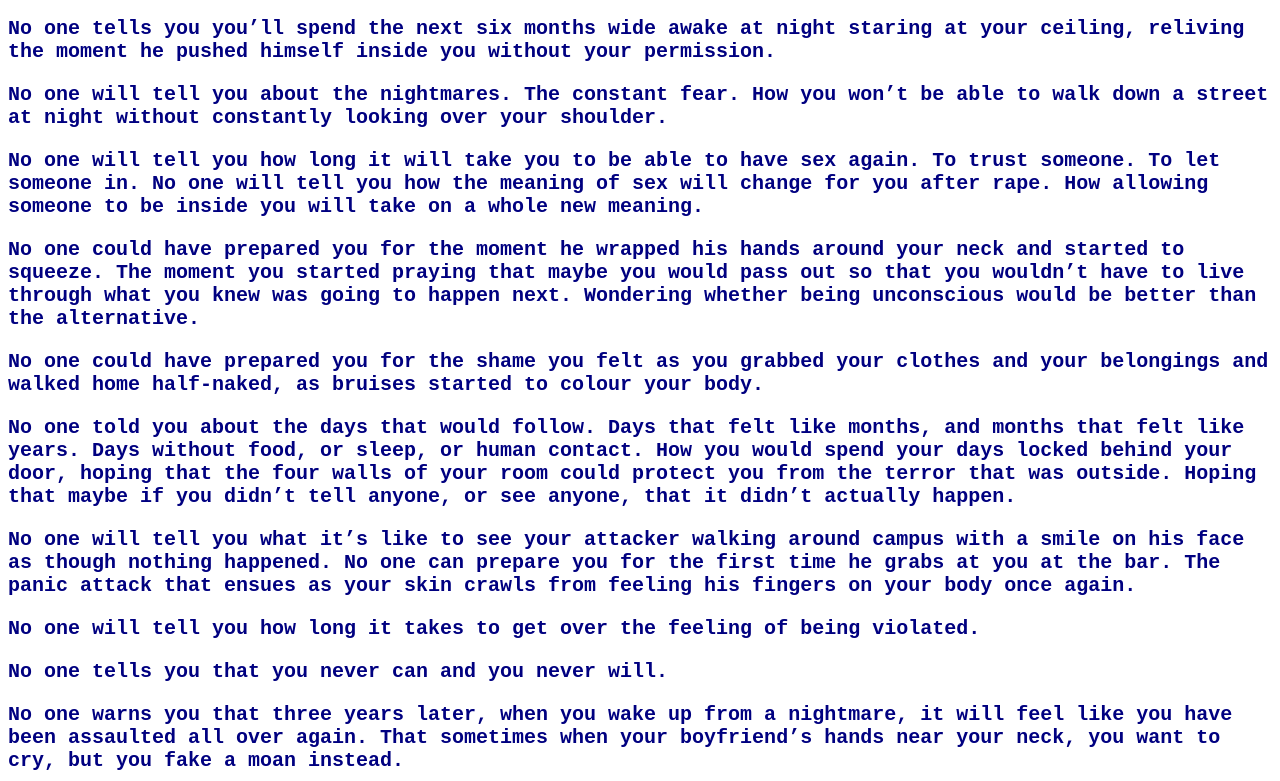
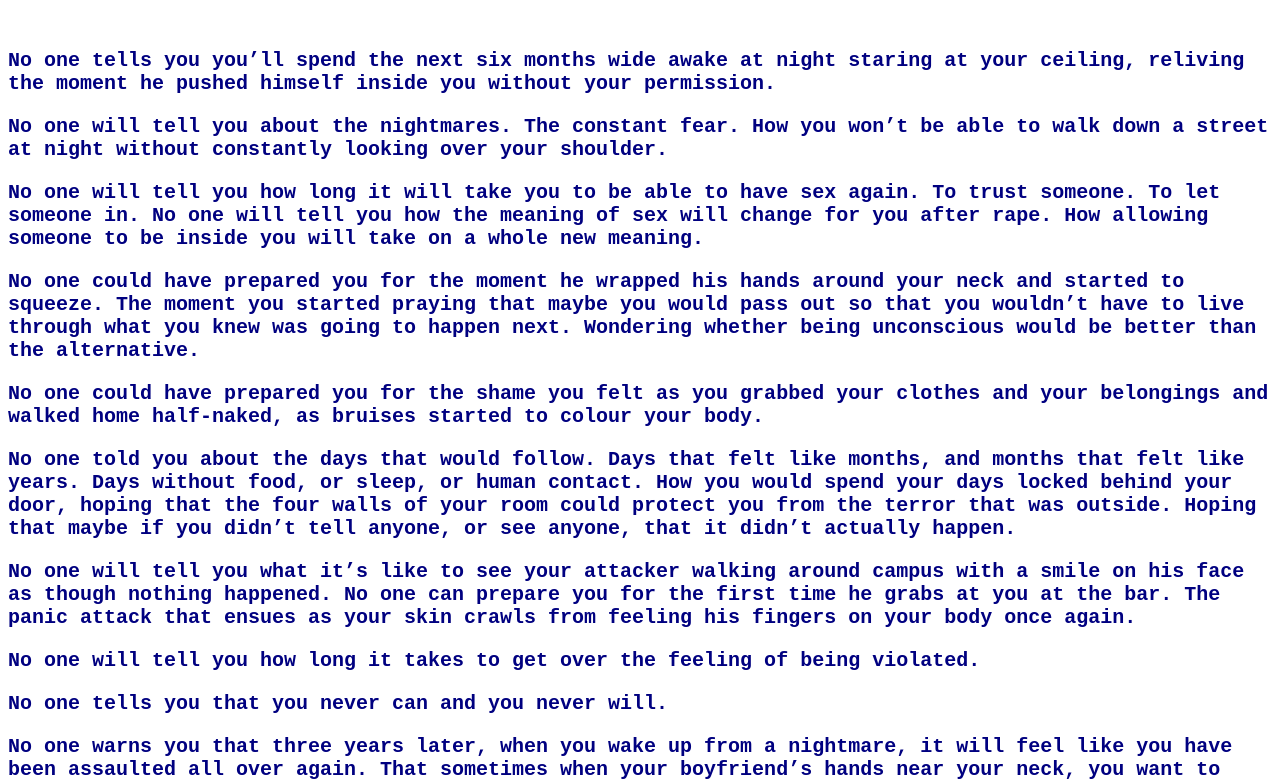
Before and after one commit to SalinguhayMaritess/Exercise5, a plain HTML site: page readmore1.html in a window 1280 px wide. Shown: the part 43-824 px from the top of the page. Drawn offline with Linux system fonts and the light colour scheme.

Commit message:
Update readmore1.html

```diff
--- a/readmore1.html
+++ b/readmore1.html
@@ -23,7 +23,7 @@
 		</style>
 	</head>
 		<body> <h1> What no one tells you about being raped </title></h1>
-		<div>
+		<br>
 		<p> No one tells you you’ll spend the next six months wide awake at night staring at your ceiling, reliving the moment he pushed himself inside you without your permission.
 		<p> No one will tell you about the nightmares. The constant fear. How you won’t be able to walk down a street at night without constantly looking over your shoulder.
         <p> No one will tell you how long it will take you to be able to have sex again. To trust someone. To let someone in. No one will tell you how the meaning of sex will change for you after rape. How allowing someone to be inside you will take on a whole new meaning.
@@ -41,7 +41,6 @@
 		<p> Nothing and no one can prepare you for rape. And they shouldn’t have to.
 
 		<p> &emsp; &emsp; &emsp; &emsp; -Caio
-	</div>
 		<p>  <a href="index.html" title="Letters">Back to Homepage</a>
 		</body>
 </html>
```
